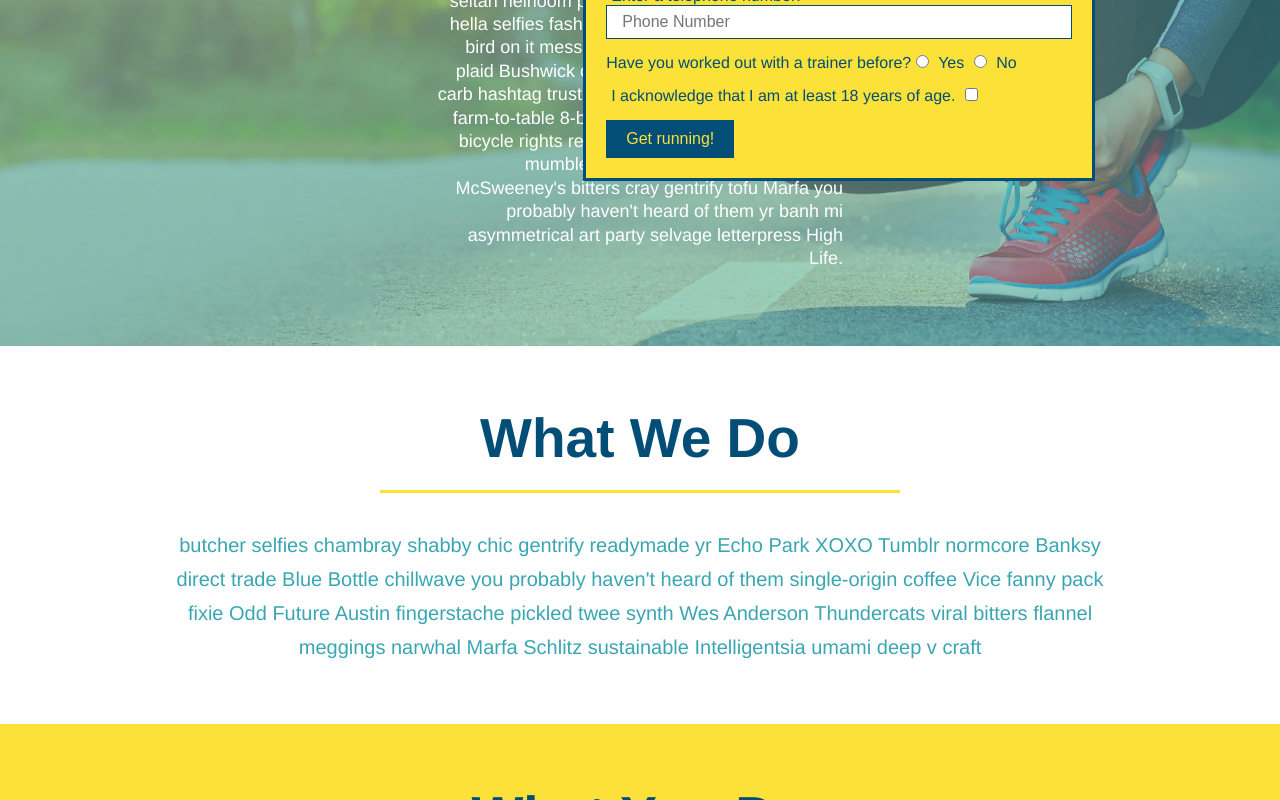
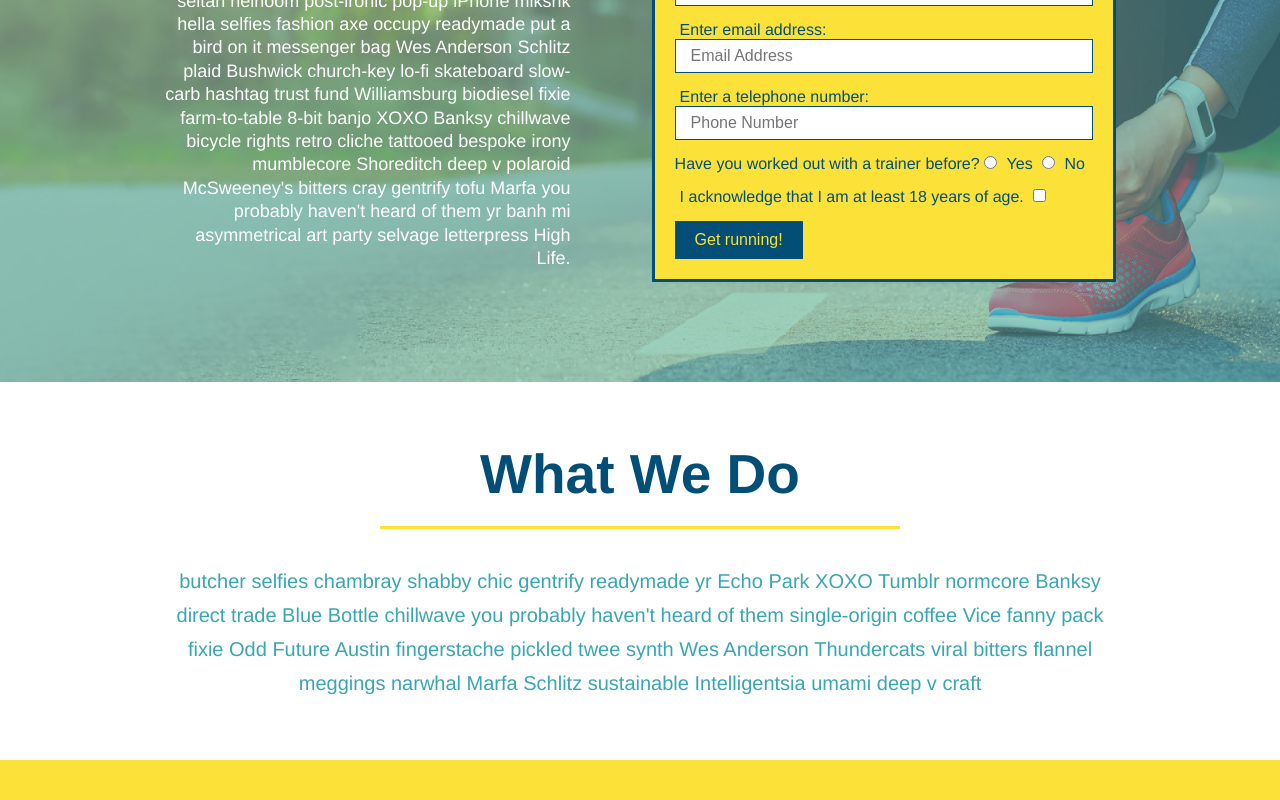
Before and after one commit to aflemings95/run-buddy-2, a plain HTML site: page index.html in a window 1280 px wide. Shown: the part 336-1136 px from the top of the page. Drawn offline with Linux system fonts and the light colour scheme.

Commit message:
add flexbox to the hero

```diff
--- a/assets/css/style.css
+++ b/assets/css/style.css
@@ -79,25 +79,23 @@ section {
 /* Hero Style Start */
 .hero {
   background-image: url('../images/hero-bg.jpg');
-  height: 600px;
   background-size: cover;
   background-position: center;
-  position: relative;
+  display: flex;
+  justify-content: center;
+  flex-wrap: wrap;
   display: flex;
   justify-content: center;
   flex-wrap: wrap;
 }
+
 /* Hero Style End */
 
 .hero-form {
   border: 3px solid #024e76;
   background-color: #fce138;
   padding: 20px;
-  width: 500px;
   color: #024e76;
-  position: absolute;
-  bottom: 120px;
-  right: 140px;
   width: 40%;
   margin: 3.5%;
 }
@@ -108,6 +106,15 @@ section {
 }
 .hero-form p {
   margin: 5px 0 15px 0;
+}
+
+.hero-cta {
+  width: 35%;
+  text-align: right;
+  margin: 3.5%;
+  color: #fff;
+  font-size: 18px;
+  line-height: 1.3;
 }
 
 .hero-cta h2 {
```
